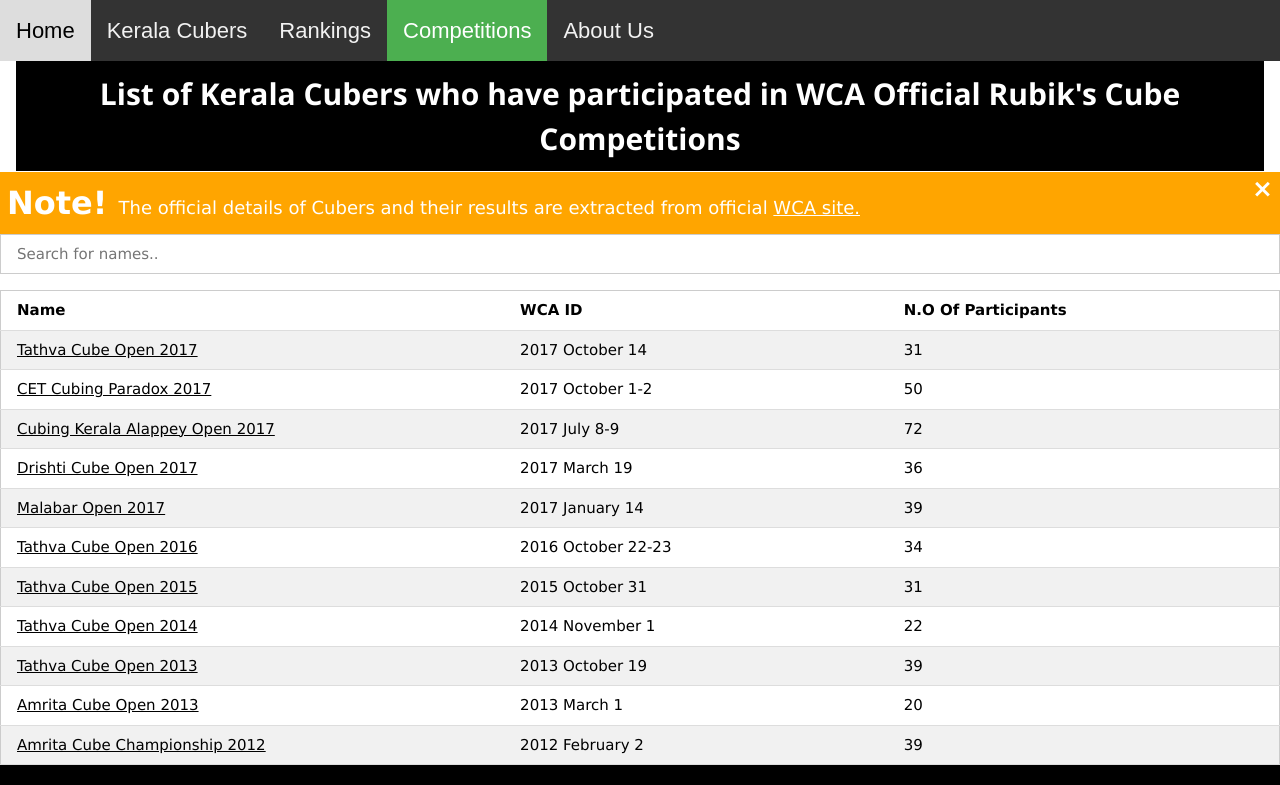
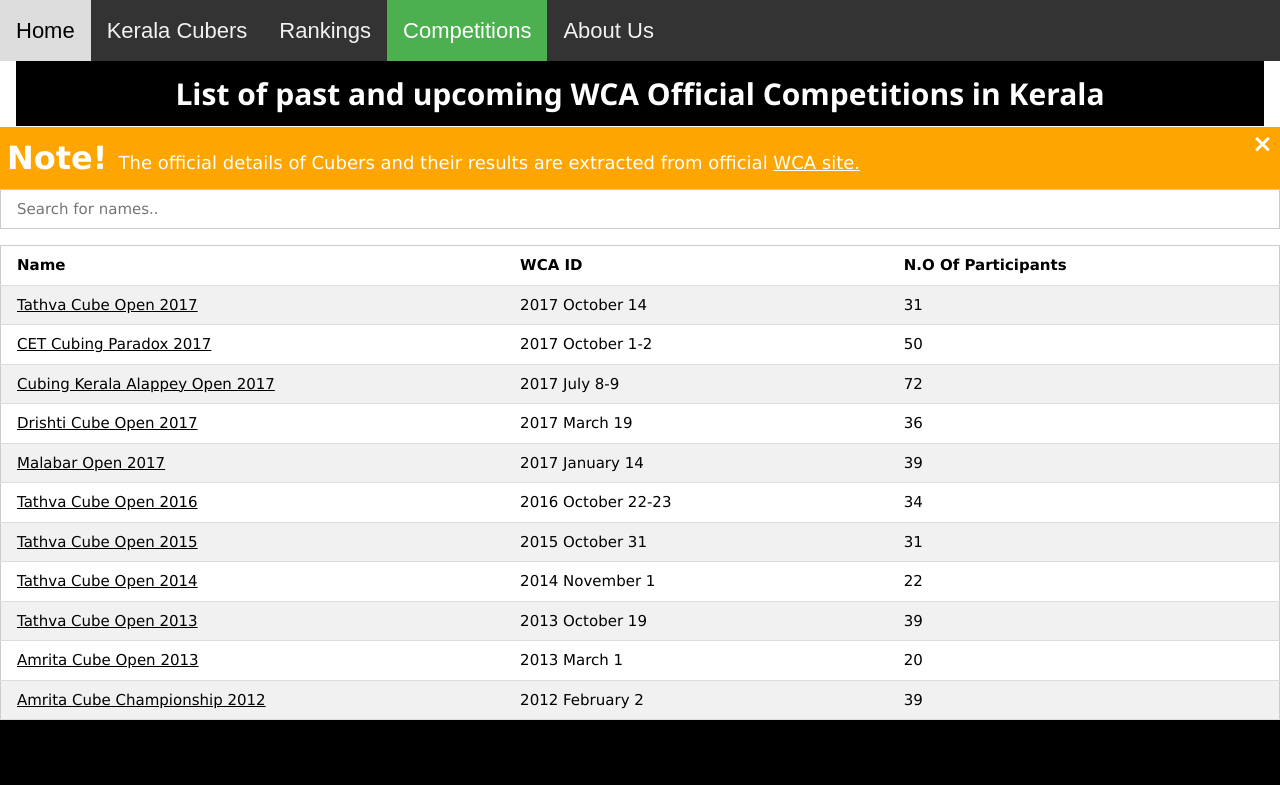
Before and after one commit to cubingkerala/cubingkerala.github.io, a plain HTML site: page competition.html in a window 1280 px wide. Shown: the top 785 px of the page. Drawn offline with nearby package versions, Linux system fonts and the light colour scheme.

Commit message:
Update competition.html

```diff
--- a/competition.html
+++ b/competition.html
@@ -52,7 +52,7 @@ body {margin:0;}
 
 <div class="w3-container">
 <header class="w3-container w3-black">
-  <h2><center><b>List of Kerala Cubers who have participated in WCA Official Rubik's Cube Competitions</b></center></h2>
+  <h2><center><b>List of past and upcoming WCA Official Competitions in Kerala</b></center></h2>
 </header>
 </div>
   <style>
```
